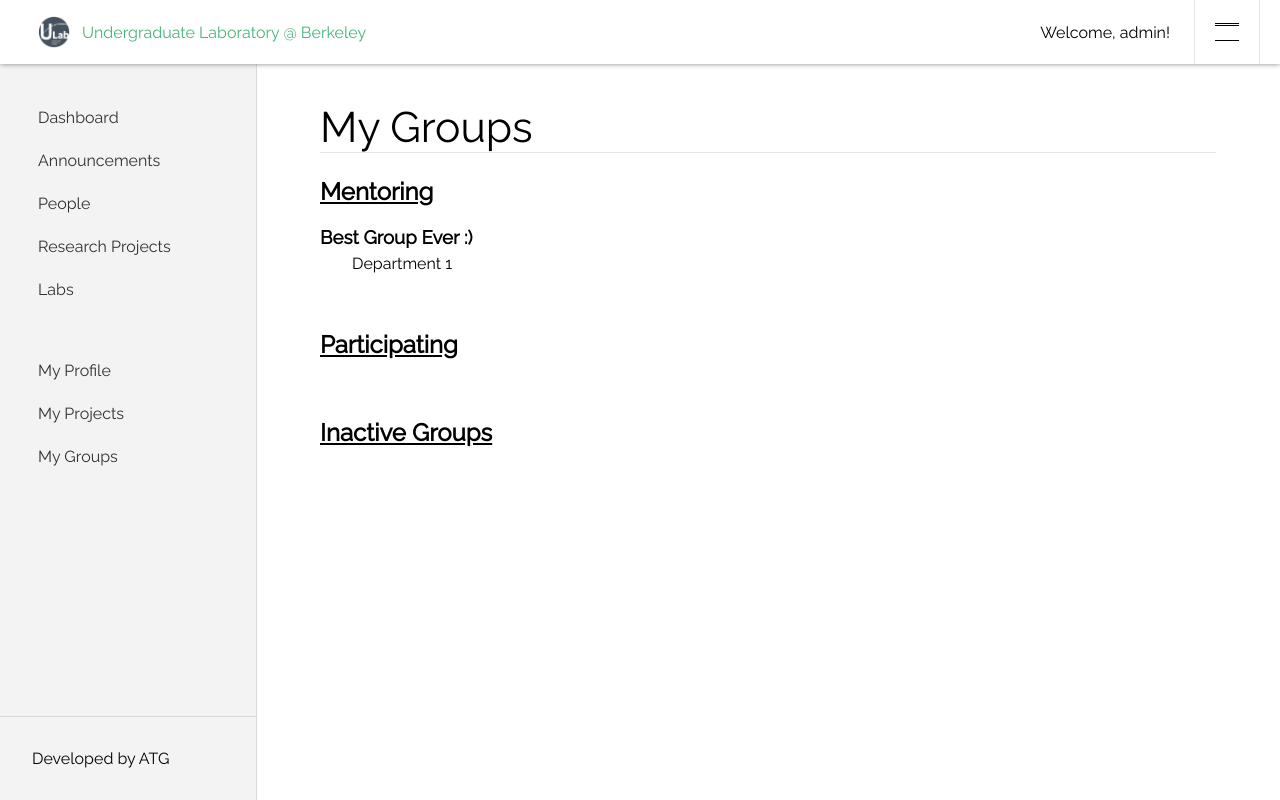
After one commit to undergrad-lab-at-berkeley/member-dashboard, a Django app: page /dashboard/groups/ in a window 1280 px wide. The commit adds this page. Run offline with Django 3.2, Linux system fonts and the light colour scheme; a user stored in the database is signed in; data comes from the database, SQL or seed files in the repository.

Commit message:
added group page, and user groups and projects

```diff
--- a/ulabDashboard/dashboard/models.py
+++ b/ulabDashboard/dashboard/models.py
@@ -50,7 +50,7 @@ def save_user_member(sender, instance, **kwargs):
 
 class Lab(models.Model):
     name = models.CharField(max_length=50)
-    directors = models.ManyToManyField(Member, related_name='lab_directors')
+    # directors = models.ManyToManyField(Member, related_name='lab_directors')
     managers = models.ManyToManyField(Member, related_name='lab_managers')
     mentors = models.ManyToManyField(Member, related_name='lab_mentors')
     members = models.ManyToManyField(Member, related_name='lab_members')
@@ -61,9 +61,17 @@ class Lab(models.Model):
 class Subgroup(models.Model):
     name = models.CharField(max_length=50)
     lab = models.ForeignKey(Lab, on_delete=models.CASCADE, null=True)
-    description = models.TextField(max_length=1000, null=True)
+    description = models.TextField(max_length=2500, null=True)
+    active = models.BooleanField(default=True)
     mentors = models.ManyToManyField(Member, related_name='group_mentors')
     members = models.ManyToManyField(Member, related_name='group_members')
+
+    @property
+    def status(self):
+      if self.active:
+        return 'Active'
+      else:
+        return 'Inactive'
 
     def __str__(self):
         return self.name
@@ -71,7 +79,7 @@ class Subgroup(models.Model):
 class Project(models.Model):
     name = models.CharField(max_length=100)
     lab = models.ForeignKey(Lab, on_delete=models.CASCADE, null=True)
-    description = models.TextField(max_length=1000, null=True)
+    description = models.TextField(max_length=2500, null=True)
     start_date = models.DateField('Date Started', blank=True, null=True)
     end_date = models.DateField('Date Completed', blank=True, null=True)
     managers = models.ManyToManyField(Member, related_name='managers')
--- a/ulabDashboard/dashboard/static/dashboard/style.css
+++ b/ulabDashboard/dashboard/static/dashboard/style.css
@@ -639,6 +639,15 @@ form > .errorlist {
   padding-right: 12px;
 }
 
+.edit-link {
+  color: blue;
+  cursor: pointer;
+}
+
+.edit-link:hover {
+  text-decoration: underline;
+}
+
 .delete-btn {
   background: rgb(255, 100, 100, 1);
 }
--- a/ulabDashboard/dashboard/templates/dashboard/layout.html
+++ b/ulabDashboard/dashboard/templates/dashboard/layout.html
@@ -73,8 +73,8 @@
             {% if user.is_authenticated  %}
             <br> <br>
             <a class='nav-link' href="{% url 'profile' username=user.username %}">My Profile</a>
-            <a class='nav-link' href="{% url 'people' %}"> My Projects </a>
-            <a class='nav-link' href="{% url 'projects' %}"> My Groups </a>
+            <a class='nav-link' href="{% url 'user_projects' %}"> My Projects </a>
+            <a class='nav-link' href="{% url 'user_groups' %}"> My Groups </a>
             {% else %}
             {% endif %}
           </div>
--- /dev/null
+++ b/ulabDashboard/dashboard/templates/dashboard/user_subgroups.html
@@ -0,0 +1,55 @@
+{% extends 'dashboard/layout.html' %}
+
+{% block content %}
+
+	<div class='content-header'>
+	    <h1 class='content-title'> My Groups </h1>
+	</div>
+
+	<h2 style="text-decoration: underline;"> Mentoring </h2>
+      {% for group in profile.group_mentors.all %}
+        {% if group.active  %}
+          <div class='announcment-entry'>
+            <a href="{% url 'group' group_id=group.id %}"> <span class='msg-title'>
+              {{ group.name }}</span> </a>
+            <p class='msg-description'>&emsp;&emsp;{{ group.lab.name }}
+            </p>
+          </div>
+        {% endif %}
+      {% endfor %}
+  <br/>
+  <h2 style="text-decoration: underline;"> Participating </h2>
+      {% for group in profile.group_members.all %}
+        {% if group.active  %}
+          <div class='announcment-entry'>
+            <a href="{% url 'group' group_id=group.id %}"> <span class='msg-title'>
+              {{ group.name }}</span> </a>
+            <p class='msg-description'>&emsp;&emsp;{{ group.lab.name }}
+            </p>
+          </div>
+        {% endif %}
+      {% endfor %}
+  <br/>
+  <h2 style="text-decoration: underline;"> Inactive Groups </h2>
+      {% for group in profile.mentors.all %}
+        {% if not group.active  %}
+          <div class='announcment-entry'>
+            <a href="{% url 'group' group_id=group.id %}"> <span class='msg-title'>
+              {{ group.name }}</span> </a>
+            <p class='msg-description'>&emsp;&emsp;{{ group.lab.name }}
+            </p>
+          </div>
+        {% endif %}
+      {% endfor %}
+      {% for group in profile.group_members.all %}
+        {% if not group.active  %}
+          <div class='announcment-entry'>
+            <a href="{% url 'group' group_id=group.id %}"> <span class='msg-title'>
+              {{ group.name }}</span> </a>
+            <p class='msg-description'>&emsp;&emsp;{{ group.lab.name }}
+            </p>
+          </div>
+        {% endif %}
+      {% endfor %}
+
+{% endblock %}
--- a/ulabDashboard/dashboard/urls.py
+++ b/ulabDashboard/dashboard/urls.py
@@ -13,7 +13,10 @@ urlpatterns = [
     path('people/', views.people_directory, name='people'),
     path('projects/<int:proj_id>/', views.project, name='project'),
     path('projects/', views.projects_directory, name='projects'),
+    path('projects/my_projects', views.user_projects, name='user_projects'),
     path('people/<slug:username>/edit', views.edit_profile, name='edit_profile'),
+    path('groups/<int:group_id>/', views.group_page, name='group'),
+    path('groups/', views.user_groups, name='user_groups'),
 ]
 
 #django.contrib.auth.urls includes registration views
--- a/ulabDashboard/dashboard/views.py
+++ b/ulabDashboard/dashboard/views.py
@@ -1,7 +1,7 @@
 from django.shortcuts import get_object_or_404, render
 from django.http import HttpResponse
 from django.contrib.auth.models import User
-from .models import Announcement, Member, Project
+from .models import Announcement, Member, Project, Subgroup
 from django.db.models import Value
 from django.db.models.functions import Concat
 from django.contrib.auth import authenticate, login
@@ -45,7 +45,7 @@ def announcement(request, announcement_id):
         return HttpResponseRedirect(reverse('all_announcements'))
 
     user_is_author = False
-    if request.user.member and request.user.member == announcement.author:
+    if not request.user.is_anonymous and request.user.member == announcement.author:
       user_is_author = True
     context = {
       'msg': announcement,
@@ -143,7 +143,7 @@ def edit_profile(request, username):
     }
     return render(request, 'dashboard/edit_profile.html', context)
 
-def create_announcement(request, ):
+def create_announcement(request):
     user = request.user
     profile = user.member
 
@@ -206,6 +206,38 @@ def edit_announcement(request, announcement_id):
     }
     return render(request, 'dashboard/edit_announcement.html', context)
 
+@check_login
+def group_page(request, group_id):
+    group = get_object_or_404(Subgroup, pk=group_id)
+    context = {
+      'group': group,
+      'form': AuthenticationForm()
+    }
+    return render(request, 'dashboard/subgroup.html', context)
+
+def user_groups(request):
+    auth_user = request.user
+    if not auth_user.is_authenticated:
+      return HttpResponseRedirect('/dashboard/')
+    profile = auth_user.member
+
+    context = {
+      'profile': profile
+    }
+    return render(request, 'dashboard/user_subgroups.html', context)
+
+def user_projects(request):
+    auth_user = request.user
+    if not auth_user.is_authenticated:
+      return HttpResponseRedirect('/dashboard/')
+    profile = auth_user.member
+
+    context = {
+      'profile': profile
+    }
+    return render(request, 'dashboard/user_projects.html', context)
+
+
 # HELPERS
 def handle_login(request):
     if request.method == 'POST':
```
Also changed, not shown: ulabDashboard/dashboard/templates/dashboard/announcement.html (+14 -9 lines), ulabDashboard/dashboard/templates/dashboard/subgroup.html (added, +34 -0 lines), ulabDashboard/dashboard/templates/dashboard/user_projects.html (added, +55 -0 lines), ulabDashboard/dashboard/migrations/0025_auto_20181223_2357.py (added), ulabDashboard/dashboard/migrations/0026_subgroup_active.py (added), ulabDashboard/db.sqlite3.
